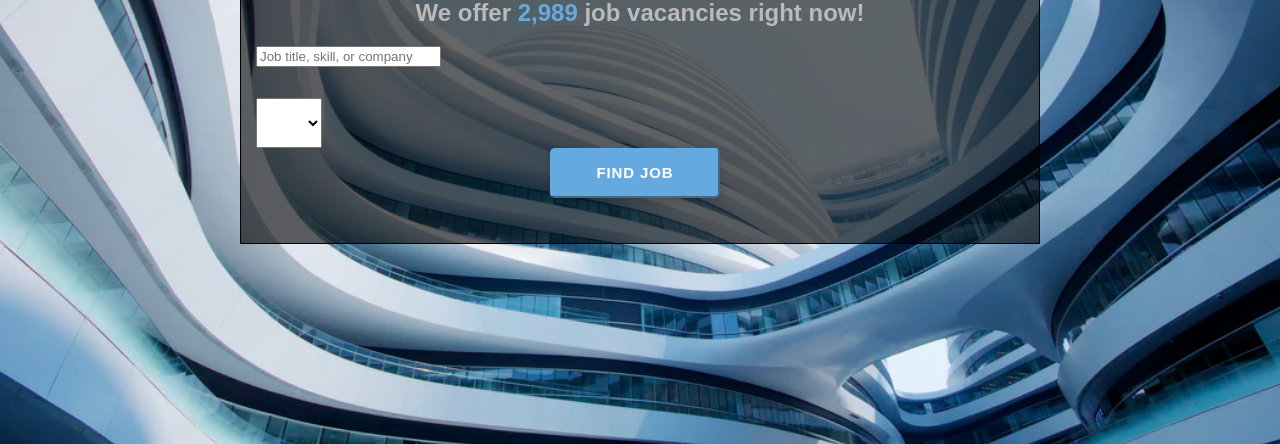
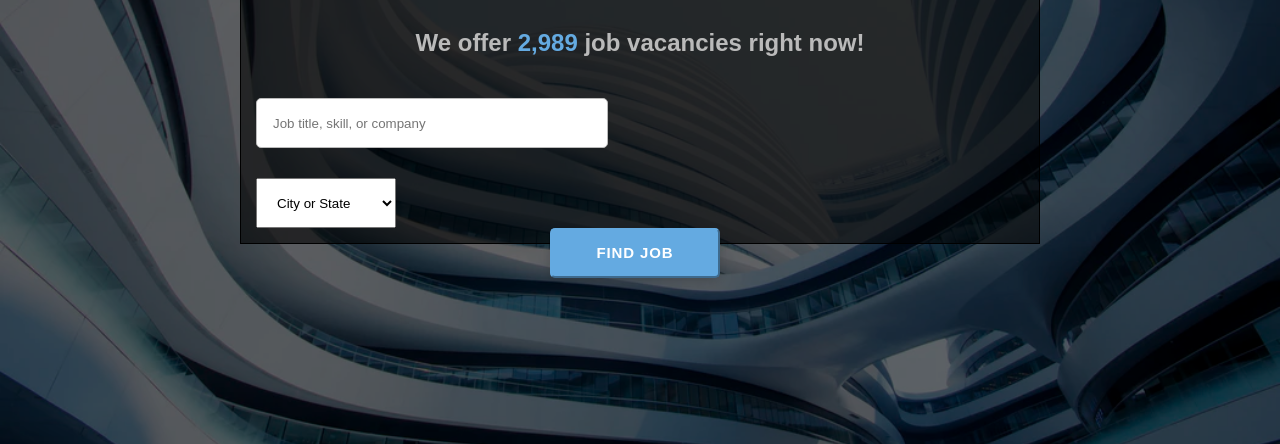
Before and after one commit to Dan-DYFG/web-search, a plain HTML site: page index.html in a window 1280 px wide. Shown: the part 356-800 px from the top of the page. Drawn offline with Linux system fonts and the light colour scheme.

Commit message:
web-search-02v

```diff
--- a/index.css
+++ b/index.css
@@ -9,6 +9,14 @@ body{
     font-size: 15px;
     color: #434345;
     ;line-height: 1.6;
+}
+.all-container{
+    width: 100%;
+    height: 100%;
+    position: absolute;
+    top: 0;
+    left: 0;
+    background-color: rgba(0, 0, 0, .6);
 }
 .container-modal{
     background-color: transparent;
@@ -26,6 +34,7 @@ body{
     padding-left: 15px;
     padding-right: 15px;
     background-color: rgba(0, 0, 0, .6);
+    padding-top: 30px;
 }
 
 h1{
@@ -42,6 +51,23 @@ h1{
 .form-modal{
     margin-top: 30px;
 
+}
+.form-control{
+    display: block;
+    width: 100%;
+    height: 50px;
+    padding: 9px 16px;
+    color: #1a2b3a;
+    border: 1px solid #bababa;
+    border-radius: 5px;
+    z-index: 9;
+
+}
+.form-label{
+    margin-bottom: 10px;
+    font-weight: 400;
+    display: inline-block;
+    max-width: 100%;
 }
 
 
--- a/index.html
+++ b/index.html
@@ -10,6 +10,7 @@
 </head>
 
     <body>
+        <div class="all-container">
             <div class="container-modal">
                 <h1 class="text-center">Build Your Future</h1>
                     <div class="green">
@@ -17,17 +18,18 @@
                             <span class="number">2,989</span> job vacancies right now!
                         </h4>
                     </div>
+                        <div class="bottom-box">
                             <div class="group-item element-fullwidth" style="max-width: 352px;">
-                            <label class="form-control" for="home-search" name="s"></label>
-                            <input class="form-control" type="text" autocomplete="off" placeholder="Job title, skill, or company">
+                                <label class="form-label" for="home-search" name="s"></label>
+                                <input class="form-control" type="" autocomplete="off" placeholder="Job title, skill, or company">
 
                             <form class="form-modal">
                                 <div class="group-sm group-item">
                                     <select class="form-select" name="location" data-mininum-results-for-search="Infinity" tabindex="-1" aria-hidden="true">
-                                <option value="City or State"></option>
-                                <option value="New York"></option>
-                                <option value="Mossui"></option>
-                                <option value="Los Angeles"></option>
+                                        <option value="">City or State</option>
+                                        <option value="New York">New York</option>
+                                        <option value="Mossuir">Mossuir</option>
+                                        <option value="Los Angeles">Los Angeles</option>
                                     </select>
 
                                         <span class=" select-container" dir="ltr" style="width: 220px;">
@@ -40,6 +42,7 @@
                                     </div>
                                 </span>
                             </span>
+                        </div>
                         </span>
                     </form>
                 </div>
```
Lines whose indentation alone changed are shown as unchanged.
